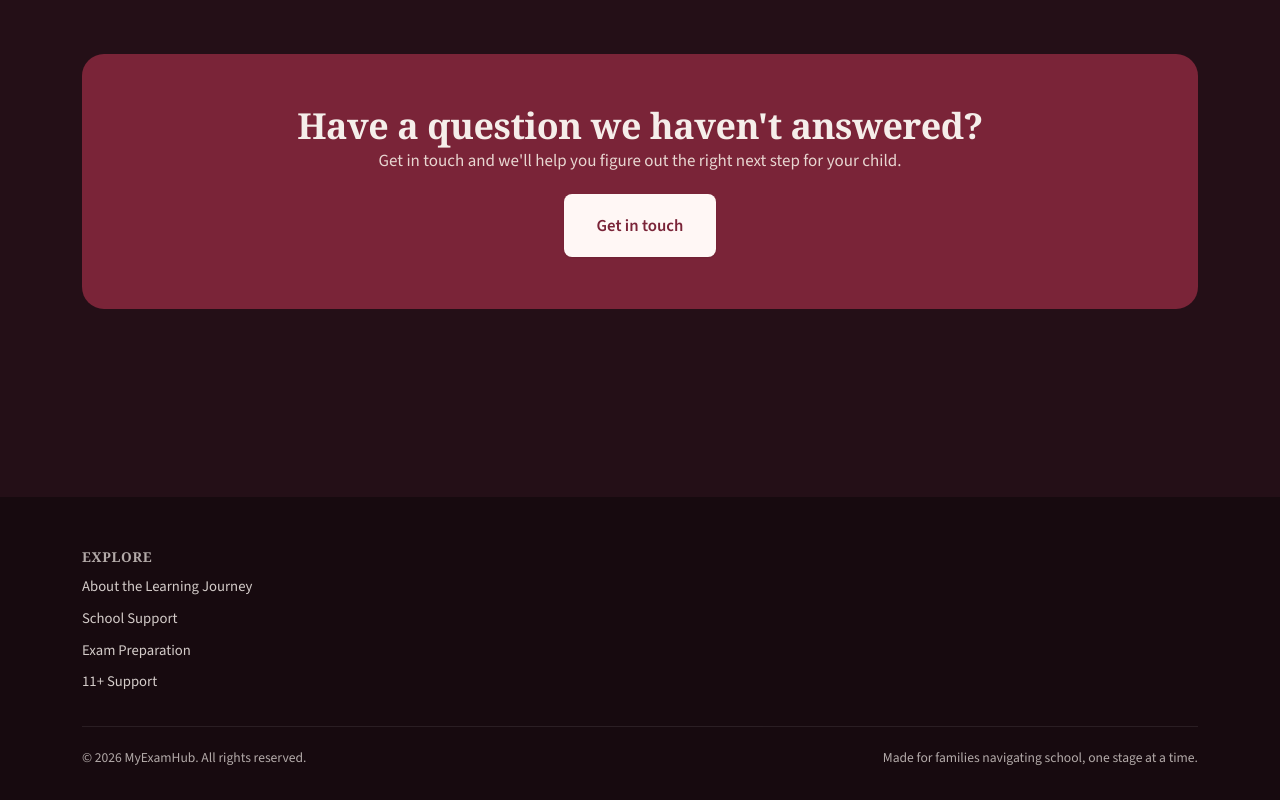
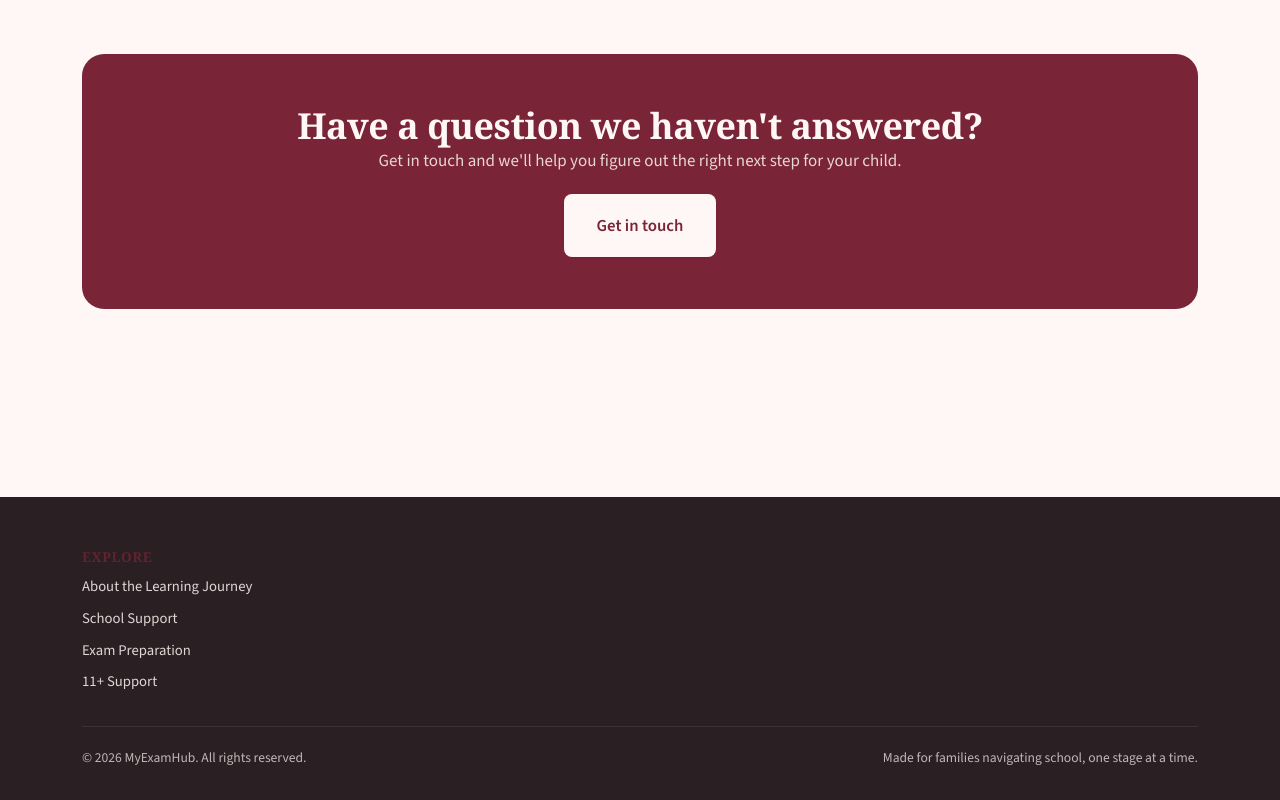
Before and after one commit to DJCRAFT3511/my-exam-hub-starter-page, a plain HTML site: page eleven-plus.html in a window 1280 px wide. Shown: the part 2872-3672 px from the top of the page. Drawn offline with nearby package versions, Linux system fonts and the dark colour scheme; a web font is replaced by a local one.

Commit message:
Make light mode the default regardless of OS preference
Remove the @media (prefers-color-scheme: dark) blocks that auto-applied
dark styling when the OS preferred dark mode with no explicit toggle
choice stored. Each had an existing explicit :root[data-theme="dark"]
rule already covering the manual-toggle case, so dark mode now only
activates when a visitor clicks the theme toggle.

Also fix the toggle's click handler, which previously used
prefers-color-scheme to guess the current theme when none was stored -
it now defaults to 'light' to match the new default rendering.

Co-Authored-By: Claude Sonnet 5 <noreply@anthropic.com>

```diff
--- a/assets/css/style.css
+++ b/assets/css/style.css
@@ -73,23 +73,6 @@
   color-scheme: dark;
 }
 
-@media (prefers-color-scheme: dark) {
-  :root:not([data-theme="light"]) {
-    --color-primary: #7A2438;
-    --color-accent: #4FD1B5;
-    --color-accent-strong: #4FD1B5;
-    --color-secondary: #A8536A;
-    --color-bg: #240F17;
-    --color-surface: #331623;
-    --color-text: #F5EEEA;
-    --color-text-soft: #D9BFC4;
-    --color-border: rgba(245, 238, 234, 0.14);
-    --color-footer-bg: #170A0F;
-    --color-footer-text: #F5EEEA;
-    color-scheme: dark;
-  }
-}
-
 /* ===== Palette switcher: Burgundy & Sage =====
    Primary/Accent/Secondary don't change between light/dark (same pattern
    as the default Burgundy & Mint palette), so one block covers both
@@ -109,11 +92,6 @@
 }
 :root[data-palette="sage"][data-theme="dark"] {
   --color-accent-strong: #8CA88F;
-}
-@media (prefers-color-scheme: dark) {
-  :root[data-palette="sage"]:not([data-theme="light"]) {
-    --color-accent-strong: #8CA88F;
-  }
 }
 
 /* Reset */
@@ -143,12 +121,6 @@ h1, h2, h3, h4 {
 :root[data-theme="dark"] h2,
 :root[data-theme="dark"] h3,
 :root[data-theme="dark"] h4 { color: var(--color-text); }
-@media (prefers-color-scheme: dark) {
-  html:not([data-theme="light"]) h1,
-  html:not([data-theme="light"]) h2,
-  html:not([data-theme="light"]) h3,
-  html:not([data-theme="light"]) h4 { color: var(--color-text); }
-}
 
 /* Optical sizing: tracking and leading are size-specific, not one fixed
    value for every heading — large display type wants negative tracking
@@ -261,9 +233,6 @@ p { color: var(--color-text-soft); max-width: 62ch; }
   color: var(--color-text-soft);
 }
 :root[data-theme="dark"] .word-dark { color: var(--color-text); }
-@media (prefers-color-scheme: dark) {
-  html:not([data-theme="light"]) .word-dark { color: var(--color-text); }
-}
 @media (max-width: 640px) {
   .brand { position: static; transform: none; }
   .brand-mark { width: 46px; height: 37px; }
@@ -683,9 +652,6 @@ section { padding-block: var(--space-5); }
   font-size: 0.92rem;
 }
 :root[data-theme="dark"] .testimonial-author { color: var(--color-accent); }
-@media (prefers-color-scheme: dark) {
-  html:not([data-theme="light"]) .testimonial-author { color: var(--color-accent); }
-}
 
 /* ===== Info modal (in-page "Read more" boxes) ===== */
 .info-modal {
--- a/assets/js/main.js
+++ b/assets/js/main.js
@@ -23,8 +23,7 @@
   var toggle = document.querySelector('.theme-toggle');
   if (toggle) {
     toggle.addEventListener('click', function () {
-      var prefersDark = window.matchMedia('(prefers-color-scheme: dark)').matches;
-      var current = root.getAttribute('data-theme') || (prefersDark ? 'dark' : 'light');
+      var current = root.getAttribute('data-theme') || 'light';
       var next = current === 'dark' ? 'light' : 'dark';
       root.setAttribute('data-theme', next);
       localStorage.setItem('myexamhub-theme', next);
```
